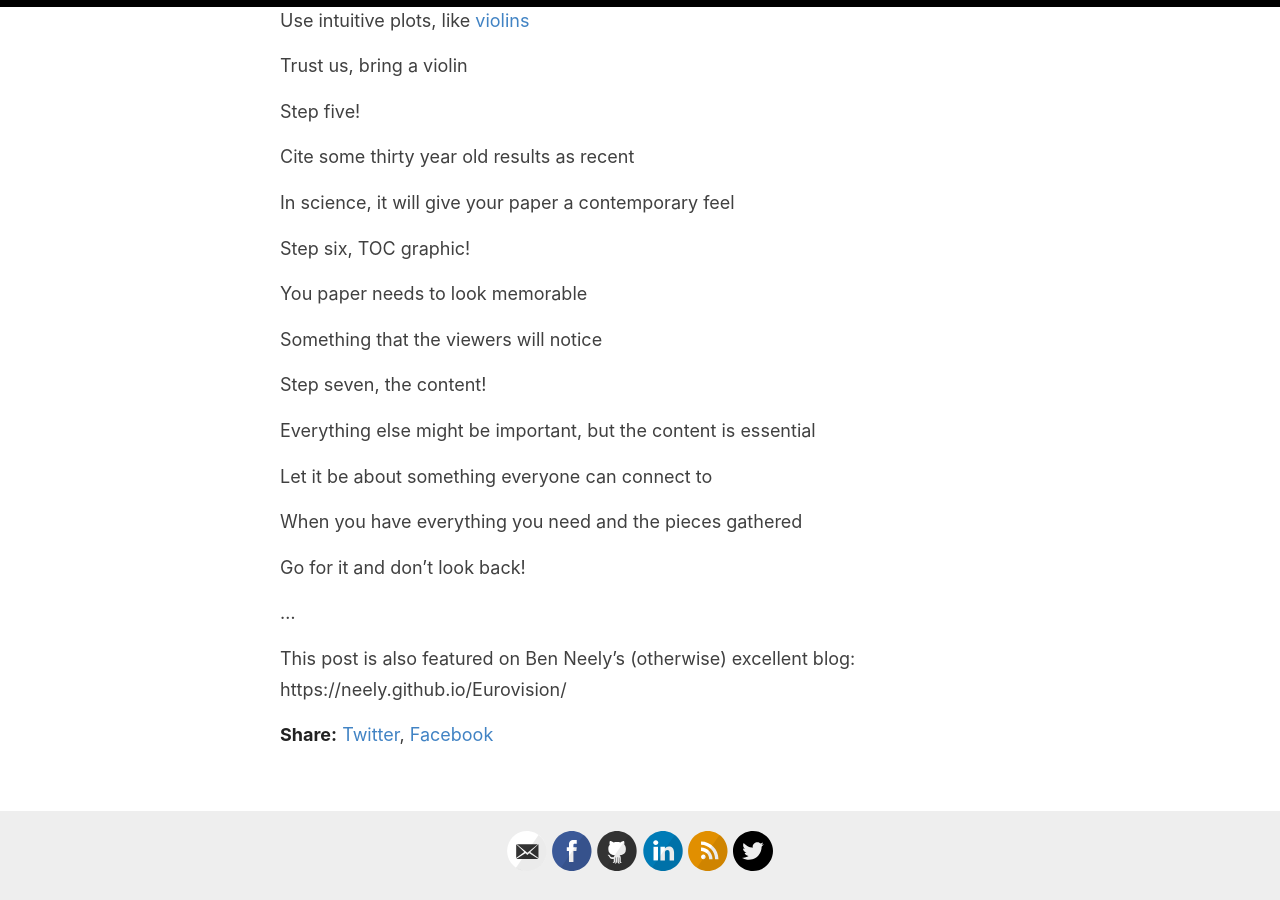
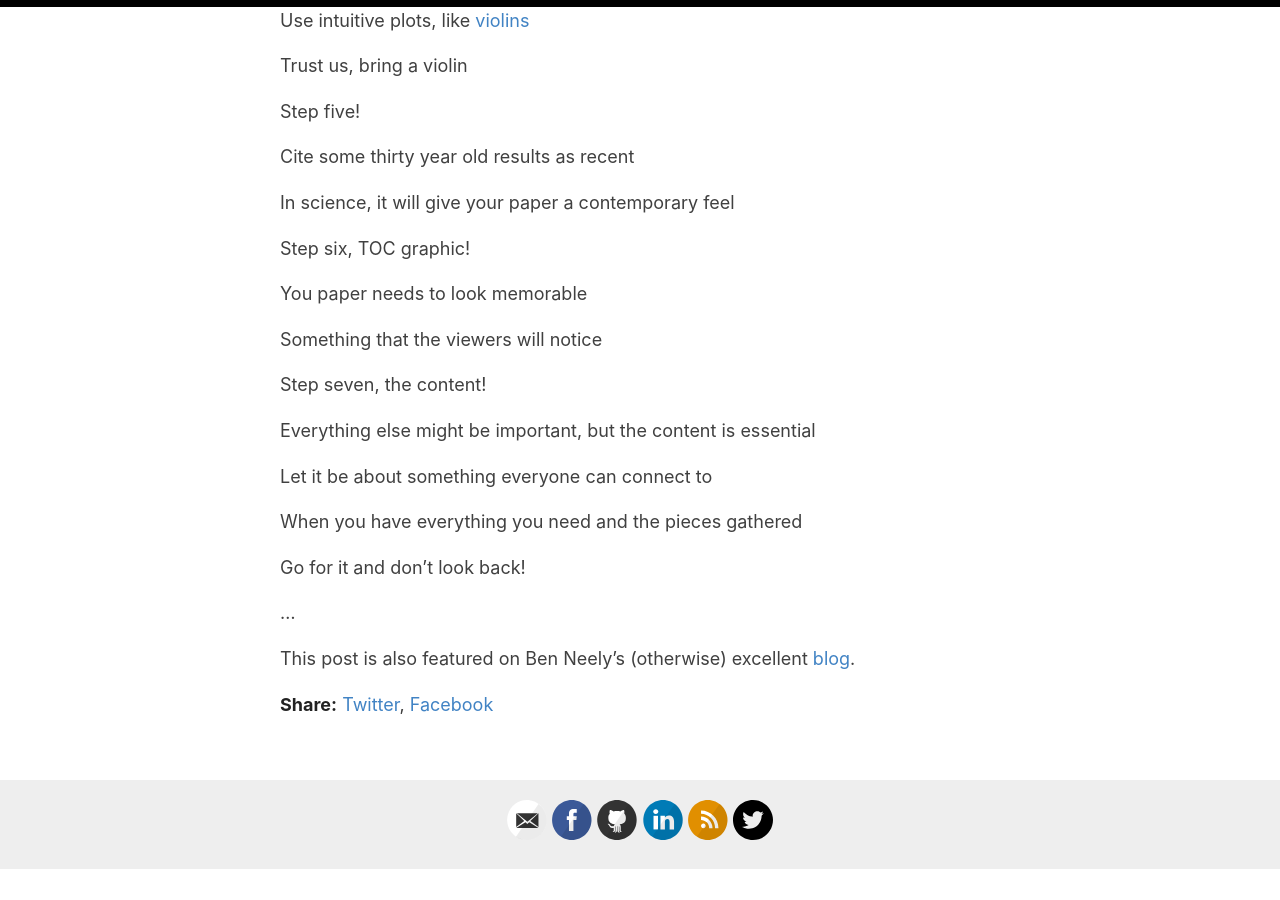
Before and after one commit to amitmerchant1990/reverie, a Jekyll site: the page built from _posts/2022-05-13-Eurovision.md, in a window 1280 px wide and 900 px high, scrolled down 1271 px. Built offline with Jekyll 4.4.1, drawn with Linux system fonts in a browser that asks for light colours; after the commit the page ends 2141 px from its top, so only the background shows below that.

Commit message:
Update 2022-05-13-Eurovision.md

```diff
--- a/_posts/2022-05-13-Eurovision.md
+++ b/_posts/2022-05-13-Eurovision.md
@@ -59,4 +59,4 @@ Go for it and don't look back!
 
 …
 
-This post is also featured on Ben Neely's (otherwise) excellent blog: https://neely.github.io/Eurovision/
+This post is also featured on Ben Neely's (otherwise) excellent [blog](https://neely.github.io/Eurovision/).
```
